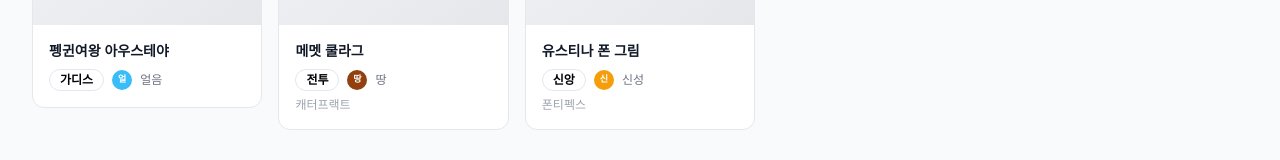
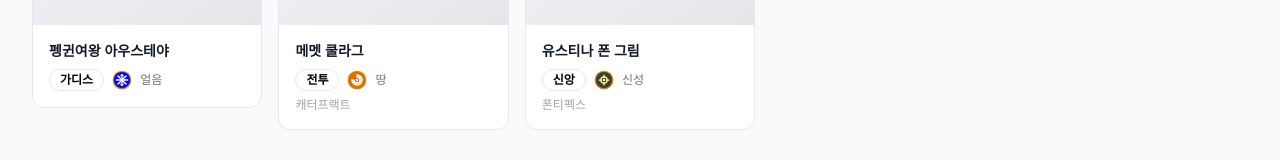
Before and after one commit to TESTAR2026/tosm-guidebook, a Next.js app: page /fellows in a window 1280 px wide. Shown: the part 517-677 px from the top of the page. Built offline with nearby package versions, Linux system fonts and the light colour scheme.

Commit message:
Add SVG attribute icons with in-game colors and golden border

```diff
--- a/components/AttributeBadge.tsx
+++ b/components/AttributeBadge.tsx
@@ -1,4 +1,4 @@
-import { ATTRIBUTE_COLORS } from "@/lib/constants";
+import { AttributeIcon } from "./AttributeIcon";
 
 interface AttributeBadgeProps {
   attribute: string;
@@ -6,21 +6,10 @@ interface AttributeBadgeProps {
 }
 
 export function AttributeBadge({ attribute, size = "md" }: AttributeBadgeProps) {
-  const color = ATTRIBUTE_COLORS[attribute] || "#9ca3af";
-
-  const sizeClasses = {
-    sm: "w-5 h-5 text-[9px]",
-    md: "w-7 h-7 text-xs",
-    lg: "w-9 h-9 text-sm",
-  };
-
+  const sizeMap = { sm: 20, md: 28, lg: 36 };
   return (
-    <span
-      className={`inline-flex items-center justify-center rounded-full font-bold text-white ${sizeClasses[size]}`}
-      style={{ backgroundColor: color }}
-      title={attribute}
-    >
-      {attribute.charAt(0)}
+    <span title={attribute} className="inline-flex items-center justify-center">
+      <AttributeIcon attribute={attribute} size={sizeMap[size]} />
     </span>
   );
 }
--- /dev/null
+++ b/components/AttributeIcon.tsx
@@ -0,0 +1,111 @@
+interface AttributeIconProps {
+  attribute: string;
+  size?: number;
+}
+
+const ICONS: Record<string, { bg: string; accent?: string; symbol: React.ReactNode }> = {
+  불: {
+    bg: "#ff0000",
+    symbol: (
+      <g>
+        {/* Flame */}
+        <path d="M16 6 C16 6 14 10 15 13 C13 11 13 8 13 8 C11 10 10 14 12 18 C10 17 9 15 9 15 C9 18 11 22 16 23 C21 22 23 18 23 15 C23 15 22 17 20 18 C22 14 21 10 19 8 C19 8 19 11 17 13 C18 10 16 6 16 6Z" fill="white" />
+      </g>
+    ),
+  },
+  땅: {
+    bg: "#dc6f03",
+    symbol: (
+      <g>
+        {/* Swirl/Earth spiral */}
+        <path d="M16 8 C20.4 8 24 11.6 24 16 C24 20.4 20.4 24 16 24 C11.6 24 8 20.4 8 16" fill="none" stroke="white" strokeWidth="2.5" strokeLinecap="round"/>
+        <path d="M16 11 C18.8 11 21 13.2 21 16 C21 18.8 18.8 21 16 21 C13.2 21 11 18.8 11 16" fill="none" stroke="white" strokeWidth="2.5" strokeLinecap="round"/>
+        <circle cx="16" cy="16" r="2" fill="white" />
+      </g>
+    ),
+  },
+  전기: {
+    bg: "#18bec8",
+    symbol: (
+      <g>
+        {/* Lightning bolt */}
+        <polygon points="18,7 12,17 15.5,17 14,25 20,15 16.5,15" fill="white" />
+      </g>
+    ),
+  },
+  얼음: {
+    bg: "#0000ff",
+    symbol: (
+      <g>
+        {/* Snowflake */}
+        <line x1="16" y1="7" x2="16" y2="25" stroke="white" strokeWidth="2.2" strokeLinecap="round"/>
+        <line x1="7" y1="16" x2="25" y2="16" stroke="white" strokeWidth="2.2" strokeLinecap="round"/>
+        <line x1="9.5" y1="9.5" x2="22.5" y2="22.5" stroke="white" strokeWidth="2.2" strokeLinecap="round"/>
+        <line x1="22.5" y1="9.5" x2="9.5" y2="22.5" stroke="white" strokeWidth="2.2" strokeLinecap="round"/>
+        {/* Tips */}
+        <line x1="13" y1="10" x2="16" y2="7" stroke="white" strokeWidth="1.5" strokeLinecap="round"/>
+        <line x1="19" y1="10" x2="16" y2="7" stroke="white" strokeWidth="1.5" strokeLinecap="round"/>
+        <line x1="13" y1="22" x2="16" y2="25" stroke="white" strokeWidth="1.5" strokeLinecap="round"/>
+        <line x1="19" y1="22" x2="16" y2="25" stroke="white" strokeWidth="1.5" strokeLinecap="round"/>
+      </g>
+    ),
+  },
+  신성: {
+    bg: "#3b3b3b",
+    accent: "#ffff8b",
+    symbol: (
+      <g>
+        {/* Crosshair with cross */}
+        <circle cx="16" cy="16" r="5" fill="none" stroke="#ffff8b" strokeWidth="2"/>
+        <line x1="16" y1="8" x2="16" y2="12" stroke="#ffff8b" strokeWidth="2" strokeLinecap="round"/>
+        <line x1="16" y1="20" x2="16" y2="24" stroke="#ffff8b" strokeWidth="2" strokeLinecap="round"/>
+        <line x1="8" y1="16" x2="12" y2="16" stroke="#ffff8b" strokeWidth="2" strokeLinecap="round"/>
+        <line x1="20" y1="16" x2="24" y2="16" stroke="#ffff8b" strokeWidth="2" strokeLinecap="round"/>
+        <circle cx="16" cy="16" r="2" fill="#ffff8b"/>
+      </g>
+    ),
+  },
+  어둠: {
+    bg: "#6b22b4",
+    symbol: (
+      <g>
+        {/* Eye */}
+        <ellipse cx="16" cy="16" rx="8" ry="5" fill="none" stroke="white" strokeWidth="2"/>
+        <circle cx="16" cy="16" r="3" fill="white"/>
+        <circle cx="16" cy="16" r="1.5" fill="#6b22b4"/>
+        {/* Lashes */}
+        <line x1="16" y1="9" x2="16" y2="11" stroke="white" strokeWidth="1.5" strokeLinecap="round"/>
+        <line x1="20" y1="10.5" x2="19" y2="12" stroke="white" strokeWidth="1.5" strokeLinecap="round"/>
+        <line x1="12" y1="10.5" x2="13" y2="12" stroke="white" strokeWidth="1.5" strokeLinecap="round"/>
+      </g>
+    ),
+  },
+};
+
+export function AttributeIcon({ attribute, size = 32 }: AttributeIconProps) {
+  const icon = ICONS[attribute];
+  if (!icon) {
+    // fallback: colored circle
+    return (
+      <div
+        style={{ width: size, height: size, borderRadius: "50%", backgroundColor: "#888", border: "2px solid #c8920a" }}
+      />
+    );
+  }
+
+  return (
+    <svg
+      width={size}
+      height={size}
+      viewBox="0 0 32 32"
+      xmlns="http://www.w3.org/2000/svg"
+    >
+      {/* Outer gold border */}
+      <circle cx="16" cy="16" r="15" fill="#c8920a" />
+      {/* Inner background */}
+      <circle cx="16" cy="16" r="13" fill={icon.bg} />
+      {/* Symbol */}
+      {icon.symbol}
+    </svg>
+  );
+}
```
